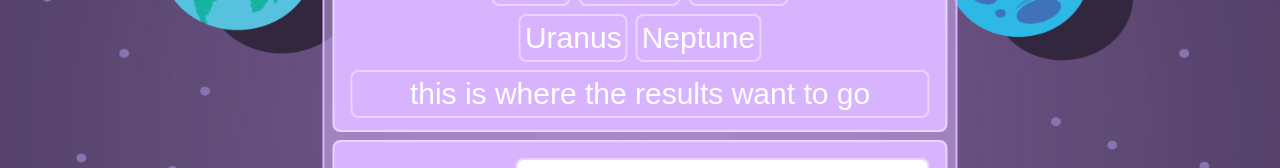
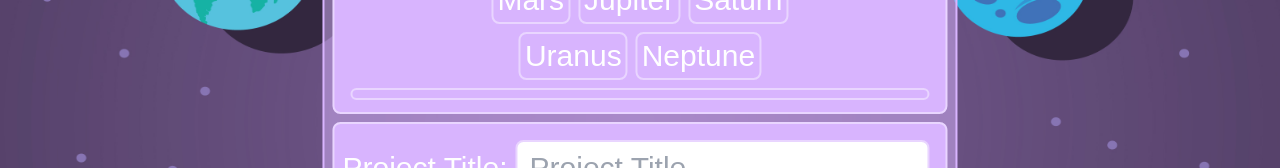
Before and after one commit to sadapannord/science-project, a React (Create React App) app in the folder client/: page /project in a window 1280 px wide. Shown: the part 382-550 px from the top of the page. Built offline with nearby package versions, Linux system fonts and the light colour scheme; no server answers.

Commit message:
planet name is populating (#55)
Co-authored-by: Hannah Edwards <hannahedwards@MacBook-Pro-2.local>

```diff
--- a/client/src/components/Planets.js
+++ b/client/src/components/Planets.js
@@ -50,7 +50,7 @@ const Planets = () => {
         Neptune
       </button>
       <div className="border-solid border-2 border-purple-200 rounded-lg m-1 p-1">
-        this is where the results want to go
+         {search}
       </div>
     </div>
   );
```
